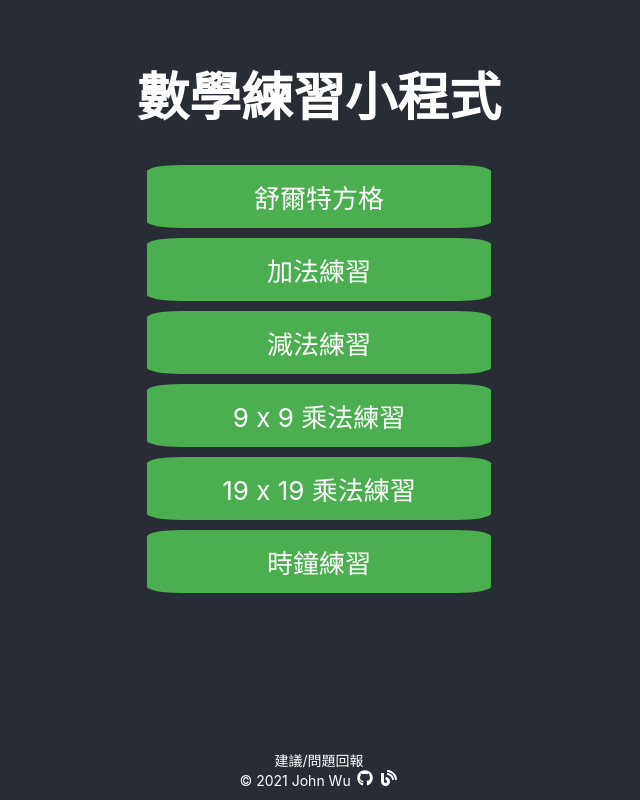
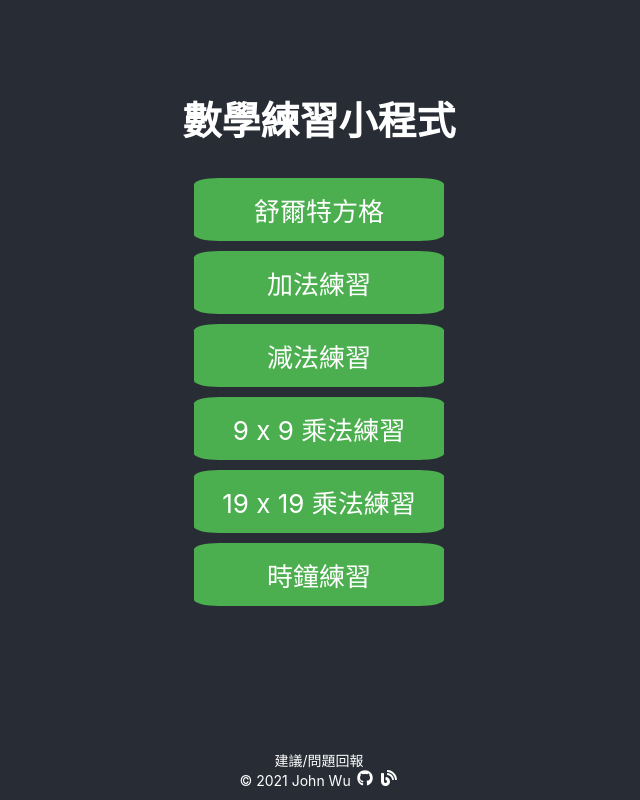
Before and after one commit to johnwu1114/math-exercise, a React (Create React App) app: page / in a window 1280 px wide. Shown: the whole page, without its empty margins (321-961 px from the left). Built offline with nearby package versions, Linux system fonts and the light colour scheme.

Commit message:
refactor: add route

```diff
--- a/package.json
+++ b/package.json
@@ -8,6 +8,7 @@
     "@testing-library/user-event": "^12.6.0",
     "react": "^17.0.1",
     "react-dom": "^17.0.1",
+    "react-router-dom": "^5.2.0",
     "react-scripts": "4.0.1",
     "web-vitals": "^0.2.4"
   },
--- a/src/app.jsx
+++ b/src/app.jsx
@@ -1,4 +1,10 @@
 import React, { Component } from "react";
+import {
+  BrowserRouter as Router,
+  Switch,
+  Route,
+  Link,
+} from "react-router-dom";
 import Quiz from "./components/quiz.jsx";
 import SchulteTableQuestionBank from "./libs/question-bank/schulte-table.js";
 import AdditionQuestionBank from "./libs/question-bank/addition.js";
@@ -7,10 +13,11 @@ import MultiplicationQuestionBank from "./libs/question-bank/multiplication.js";
 import ClockQuestionBank from "./libs/question-bank/clock.js";
 
 export default class App extends Component {
+
+
   constructor(props) {
     super(props);
     this.state = {
-      isStart: false,
       questionBanks: [
         new SchulteTableQuestionBank(),
         new AdditionQuestionBank(),
@@ -22,28 +29,29 @@ export default class App extends Component {
     };
   }
 
-  start = (questionBank) => {
-    this.setState({
-      isStart: true,
-      questionBank: questionBank
-    });
-  }
-
   render() {
     return (
+      <Router>
         <div className="app">
-        { this.state.isStart
-          ? <Quiz questionBank={this.state.questionBank} onClose={() => this.setState({ isStart: false })} />
-          : <div>
+          <Switch>
+            <Route exact path="/">
+              <nav className="menu">
                 <h1>數學練習小程式</h1>
                 <ul>
                   {this.state.questionBanks.map((questionBank, i) =>
-                <li key={i} className="btn green" onClick={() => this.start(questionBank)}>
-                  {questionBank.getTitle()}
+                    <li key={i}>
+                      <Link className="btn green" to={`/${questionBank.getRoute()}`}>{questionBank.getTitle()}</Link>
                     </li>)}
                 </ul>
-          </div>}
+              </nav>
+            </Route>
+            {this.state.questionBanks.map((questionBank, i) =>
+              <Route key={i} path={`/${questionBank.getRoute()}`} >
+                <Quiz questionBank={questionBank} />
+              </Route>)}
+          </Switch>
         </div>
+      </Router>
     );
   }
 }
--- a/src/components/quiz.jsx
+++ b/src/components/quiz.jsx
@@ -1,12 +1,12 @@
 import "../styles/quiz.css";
 import React, { Component } from "react";
+import { withRouter } from "react-router-dom";
 import SchulteTable from "./schulte-table.jsx";
 import QuizAttempt from "./quiz-attempt.jsx";
 import QuizResult from "./quiz-result.jsx";
 import QuizSetting from "./quiz-setting.jsx";
 
-export default class Quiz extends Component {
-
+export class Quiz extends Component {
   constructor(props) {
     super(props);
     this.state = {
@@ -51,7 +51,7 @@ export default class Quiz extends Component {
   }
 
   onClose = () => {
-    this.props.onClose();
+    this.props.history.push("/");
   }
 
   renderSwitch = (componentName) => {
@@ -75,7 +75,7 @@ export default class Quiz extends Component {
     return (
       <div>
         <div className="header">
-          {this.state.isShowResult || <span className="close" onClick={() => this.props.onClose()}>x</span>}
+          {this.state.isShowResult || <span className="close" onClick={() => this.onClose()}>x</span>}
         </div>
         {this.renderSwitch(this.state.componentName)}
         {this.state.isShowResult &&
@@ -88,3 +88,5 @@ export default class Quiz extends Component {
     );
   }
 }
+
+export default withRouter(Quiz)
--- a/src/libs/question-bank/addition.js
+++ b/src/libs/question-bank/addition.js
@@ -5,6 +5,7 @@ export default class AdditionQuestionBank extends QuestionBankBase {
 
   constructor() {
     super();
+    this.settings["route"] = "addition";
     this.settings["title"] = "加法練習";
     this.settings["questionCount"] = 10;
   }
--- a/src/libs/question-bank/base.js
+++ b/src/libs/question-bank/base.js
@@ -10,10 +10,8 @@ export default class QuestionBankBase {
     };
   }
 
-
-  getTitle = () => {
-    return this.getSetting("title");
-  }
+  getTitle = () => this.getSetting("title");
+  getRoute = () => this.getSetting("route");
 
   generateChoices = (question) => {
     let answer = question.answer.value;
--- a/src/libs/question-bank/multiplication.js
+++ b/src/libs/question-bank/multiplication.js
@@ -9,11 +9,13 @@ export default class MultiplicationQuestionBank extends QuestionBankBase {
         this.settings["multiplier"] = 11;
         this.settings["multiplicand"] = 19;
         this.settings["title"] = "19 x 19 乘法練習";
+        this.settings["route"] = "multiplication-9x9";
         break;
       default:
         this.settings["multiplier"] = 2;
         this.settings["multiplicand"] = 9;
         this.settings["title"] = "9 x 9 乘法練習";
+        this.settings["route"] = "multiplication-19x19";
         break;
     }
   }
--- a/src/libs/question-bank/schulte-table.js
+++ b/src/libs/question-bank/schulte-table.js
@@ -6,6 +6,7 @@ export default class SchulteTableQuestionBank extends QuestionBankBase {
   constructor() {
     super();
     this.settings["title"] = "舒爾特方格";
+    this.settings["route"] = "schulte-table";
     this.settings["component"] = "SchulteTable";
     this.settings["enableReview"] = false;
   }
--- a/src/libs/question-bank/subtraction.js
+++ b/src/libs/question-bank/subtraction.js
@@ -6,6 +6,7 @@ export default class SubtractionQuestionBank extends QuestionBankBase {
   constructor() {
     super();
     this.settings["title"] = "減法練習";
+    this.settings["route"] = "subtraction";
     this.settings["questionCount"] = 10;
   }
 
--- a/src/styles/main.css
+++ b/src/styles/main.css
@@ -51,6 +51,12 @@ nav {
   align-items: center;
   justify-content: center;
   padding-bottom: 80px;
+}
+
+.menu .btn{
+  display: block;
+  color: white;
+  text-decoration: none;
 }
 
 .btn {
```
Also changed, not shown: src/libs/question-bank/clock.js. Lines whose indentation alone changed are shown as unchanged.
